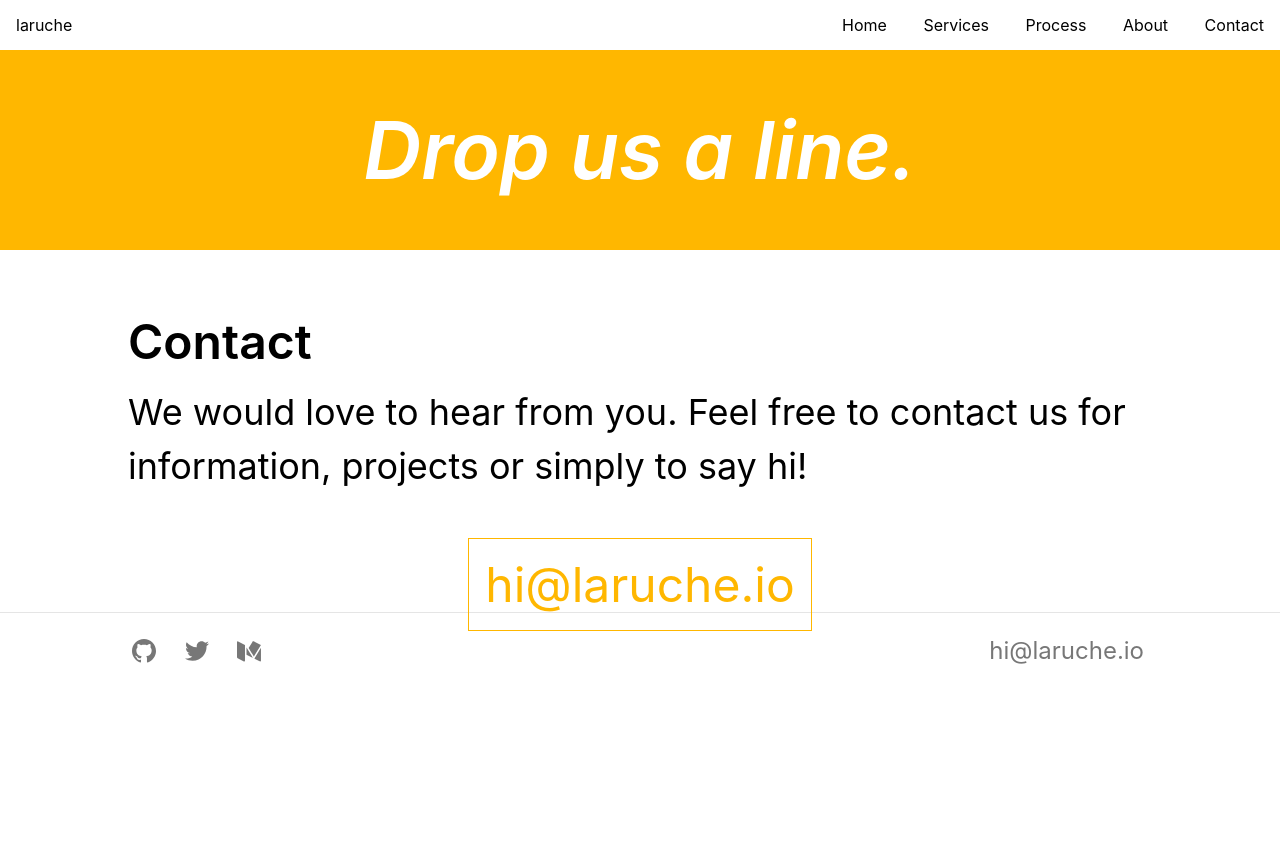
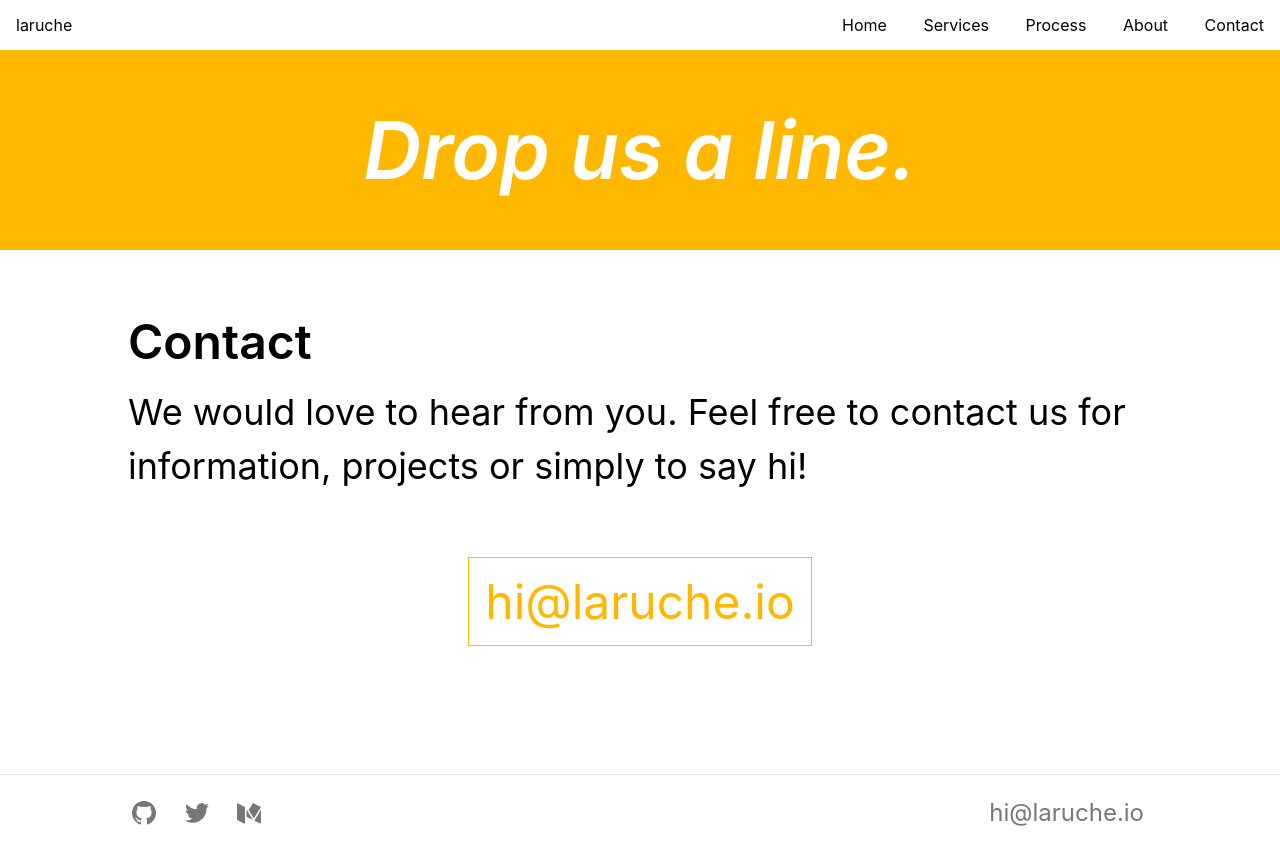
Before and after one commit to larucheio/laruche.io, a Jekyll site: the page built from contact/index.html, in a window 1280 px wide. Shown: the top 865 px of the page. Built offline with Jekyll 4.4.1, drawn with Linux system fonts in a browser that asks for light colours; nearby versions of some CDN libraries.

Commit message:
Fix space problems

```diff
--- a/contact/index.html
+++ b/contact/index.html
@@ -13,6 +13,6 @@ layout: default
 
 </div>
 
-<section class="tc">
-  <a href="mailto:hi@laruche.io" class="f1-ns f2 no-underline gold ba bg-animate hover-bg-gold hover-white pa3">hi@laruche.io</a>
+<section class="tc mb4 mb5-m mb6-l">
+  <a href="mailto:hi@laruche.io" class="dib f1-ns f2 no-underline gold ba bg-animate hover-bg-gold hover-white pa3">hi@laruche.io</a>
 </section>
```
